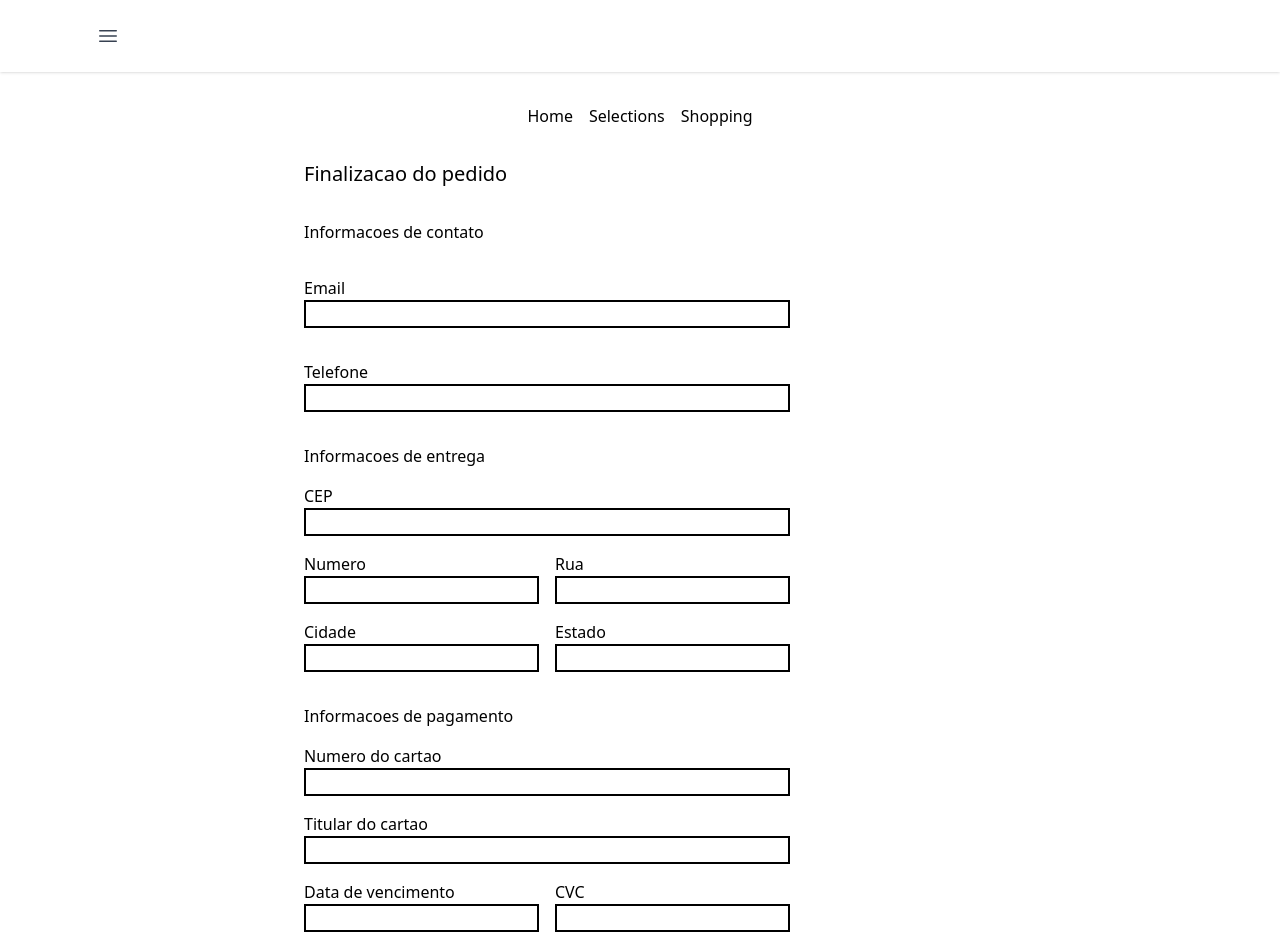
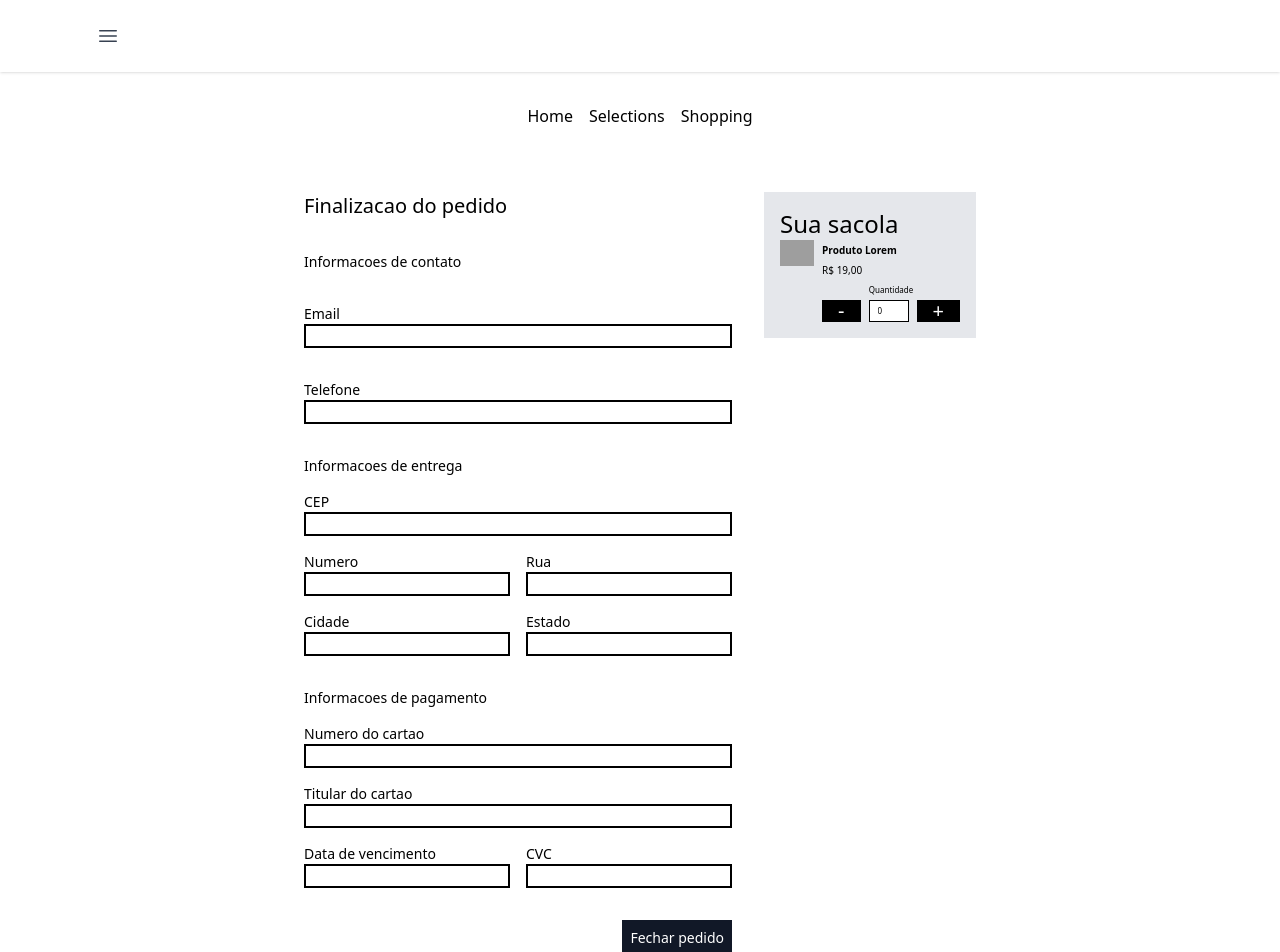
Before and after one commit to LuisSempre/chico-rei, a Vue app: page /shopping in a window 1280 px wide. Shown: the top 952 px of the page. Built offline with nearby package versions, Linux system fonts and the light colour scheme; grey boxes are pictures that could not be loaded.

Commit message:
Add json result send form

```diff
--- a/src/App.vue
+++ b/src/App.vue
@@ -7,7 +7,7 @@ import Menu from './components/Menu.vue'
 <template>
   <div>
     <Menu />
-    <div class="p-8 flex justify-center items-center max-w-6xl mx-auto gap-4">
+    <div class="py-8 flex justify-center items-center max-w-6xl mx-auto gap-4">
       <RouterLink to="/">Home</RouterLink>
       <RouterLink to="/about">Selections</RouterLink>
       <RouterLink to="/shopping">Shopping</RouterLink>
--- a/src/components/Form.vue
+++ b/src/components/Form.vue
@@ -1,5 +1,5 @@
 <template>
-  <div class="flex flex-col md:flex-row h-full max-w-2xl mx-auto gap-8 py-8 text-sm w-full h-screen">
+  <div class="flex flex-col md:flex-row h-full max-w-2xl mx-auto gap-8 py-8 text-sm w-full">
     <div>
       <form class="flex justify-center flex-col" @submit.prevent="submitForm">
         <h1 class="text-xl">Finalizacao do pedido</h1>
--- a/src/components/FormShopping.vue
+++ b/src/components/FormShopping.vue
@@ -1,7 +1,7 @@
 <template>
-  <div class="grid max-w-2xl mx-auto grid-cols-2 gap-8 h-screen">
-    <div class="max-2-xl mx-auto">
-      <form @submit.prevent="submitForm" class="flex mx-auto max-w-6xl flex-col space-y-8">
+  <div class="flex flex-col-reverse md:flex-row h-full max-w-2xl mx-auto gap-8 py-8 text-sm w-full">
+    <div>
+      <form @submit.prevent="submitForm" class="flex flex-col space-y-8">
         <h1 class="text-xl">Finalizacao do pedido</h1>
         <p>Informacoes de contato</p>
         <div class="flex flex-col">
@@ -24,7 +24,7 @@
           </div>
           <div class="flex flex-col">
             <label for="">Titular do cartao</label>
-            <input v-model="formData.titleCard" type="number" class="border-2 border-black" />
+            <input v-model="formData.titleCard" type="text" class="border-2 border-black" />
             <div v-if="formErrors.titleCard">{{ formErrors.titleCard }}</div>
           </div>
           <div class="flex gap-4">
@@ -41,79 +41,69 @@
           </div>
         </div>
         <div class="flex justify-end">
-          <button type="submit" class="bg-gray-900 text-white p-2">
-            Fechar&nbsp;pedido
-          </button>
+          <button type="submit" class="bg-gray-900 text-white p-2">Fechar&nbsp;pedido</button>
+        </div>
         <p v-if="message">{{ message }}</p>
-        </div>
       </form>
     </div>
-    <div></div>
+    <div>
+      <Shopping />
+    </div>
   </div>
 </template>
 
 <script>
 import { z } from 'zod'
 import Cep from './Cep.vue'
+import Shopping from './Shopping.vue'
 
 export default {
-    name: "FormShopping",
+  name: 'FormShopping',
   data() {
     return {
       formData: {
-                email: "",
-                phone: "",
-                numberCard: "",
-                titleCard: "",
-                dateCard: "",
-                cvc: ""
+        email: '',
+        phone: '',
+        numberCard: '',
+        titleCard: '',
+        dateCard: '',
+        cvc: ''
       },
       formSchema: z.object({
-                email: z.string().nonempty("Email is required.").email("Invalid email format."),
-                phone: z
-                    .string()
-                    .nonempty("Telefone is required.")
-                    .min(11, "Telefone must be at least 11 characters."),
-                numberCard: z
-                    .string()
-                    .nonempty("Number is required.")
-                    .min(11, "Number must be at least 11 characters."),
+        email: z.string().nonempty('Email is required.').email('Invalid email format.'),
+        phone: z.number().lte(1, { message: 'this👏is👏too👏big' }),
+        numberCard: z.number().lte(1, { message: 'this👏is👏too👏big' }),
         titleCard: z
           .string()
-                    .nonempty("Titulo is required.")
-                    .min(11, "Titulo must be at least 11 characters."),
-                dateCard: z
-                    .string()
-                    .nonempty("Data is required.")
-                    .min(11, "Data must be at least 11 characters."),
-                cvc: z
-                    .string()
-                    .nonempty("CVC is required.")
-                    .min(3, "CVC must be at least 11 characters.")
+          .nonempty('Titulo is required.')
+          .min(1, 'Titulo must be at least 11 characters.'),
+        dateCard: z.number().lte(1, { message: 'this👏is👏too👏big' }),
+        cvc: z.number().lte(1, { message: 'this👏is👏too👏big' })
       }),
       formErrors: {}
-        };
+    }
   },
   methods: {
     validateForm() {
       try {
-                this.formSchema.parse(this.formData);
-                this.formErrors = {};
-                return true;
+        this.formSchema.parse(this.formData)
+        this.formErrors = {}
+        return true
+      } catch (error) {
+        if (error.formErrors) {
+          this.formErrors = error.formErrors.fieldErrors
         }
-            catch (error) {
-                if (error.formErrors) {
-                    this.formErrors = error.formErrors.fieldErrors;
-                }
-                return false;
+        return false
       }
     },
     submitForm() {
       if (this.validateForm()) {
-                this.message = "Success message";
+        this.message = 'Enviado com successo'
+        const jsonData = JSON.stringify(this.formData)
+        console.log(jsonData) // exibir o JSON no console
       }
     }
   },
-    components: { Cep }
+  components: { Cep, Shopping }
 }
 </script>
--- a/src/components/Shopping.vue
+++ b/src/components/Shopping.vue
@@ -1,5 +1,5 @@
 <template>
-  <div class="bg-gray-200 p-4 h-full w-full">
+  <div class="bg-gray-200 p-4 max-w-xs mx-auto">
     <p class="text-2xl">Sua sacola</p>
     <div class="flex flex-col-2 gap-2">
       <div>
```
Also changed, not shown: public/logo-cr-solides.png (added). Lines whose indentation alone changed are shown as unchanged.
